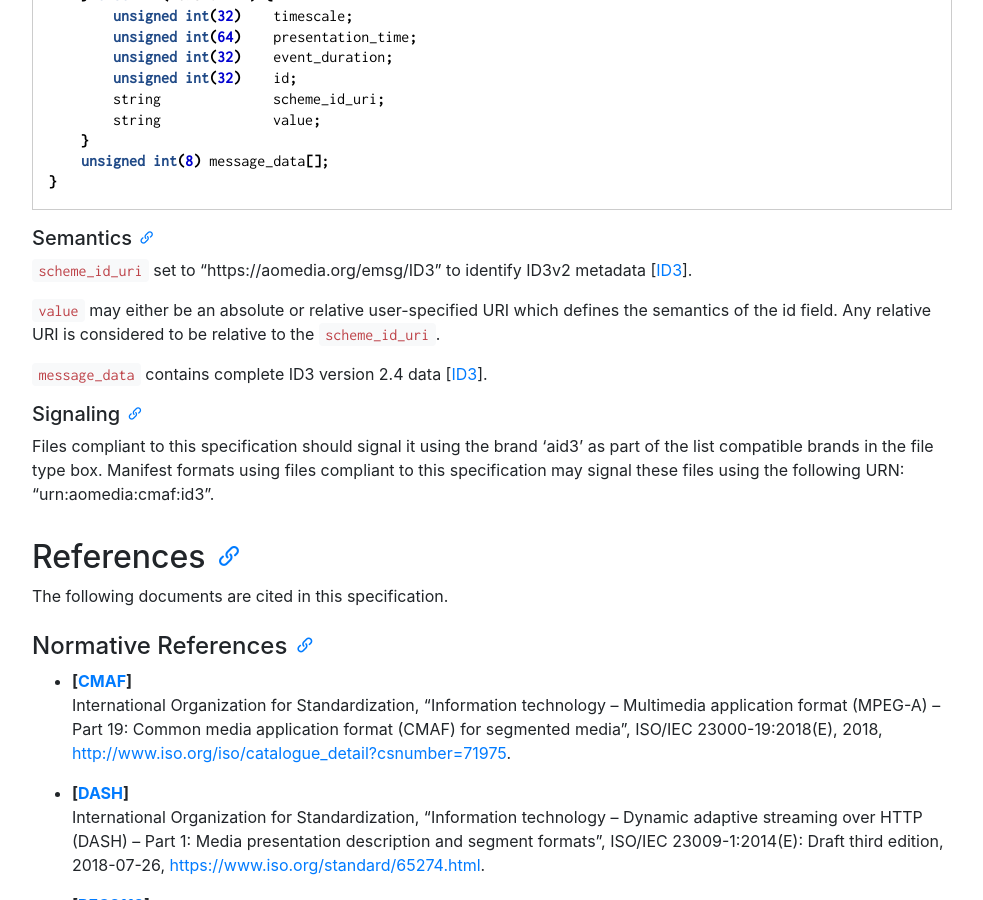
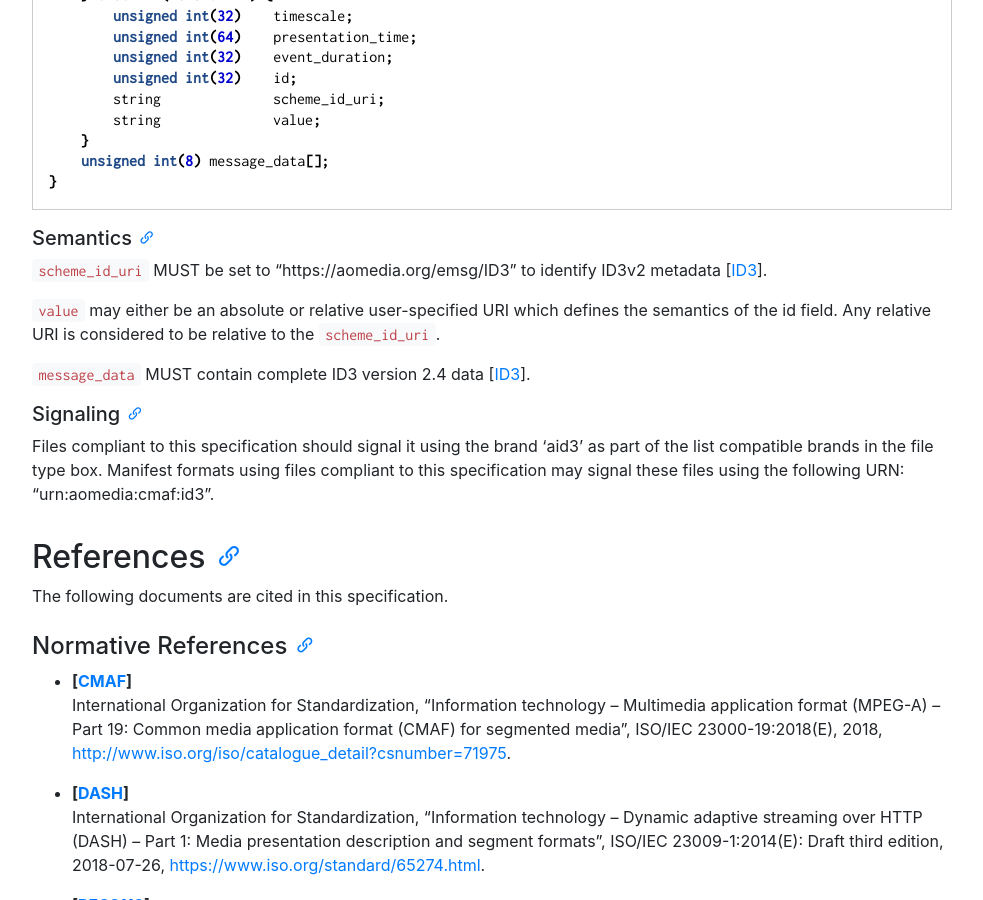
Before and after one commit to AOMediaCodec/id3-emsg, a Jekyll site: the page built from index.md, in a window 1280 px wide and 900 px high, scrolled down 2192 px. Shown: the whole window, without its empty margins (53-1036 px from the left). Built offline with Jekyll 4.4.1, drawn with Linux system fonts in a browser that asks for light colours; nearby versions of some CDN libraries.

Commit message:
Update av1-id3.md

```diff
--- a/av1-id3.md
+++ b/av1-id3.md
@@ -99,11 +99,11 @@ aligned(8) class DASHEventMessageBox extends FullBox('emsg', version, flags = 0)
 ##### Semantics
 {:.no_toc }
 
-`scheme_id_uri` set to "https://aomedia.org/emsg/ID3" to identify ID3v2 metadata \[[ID3]\].
+`scheme_id_uri` MUST be set to "https://aomedia.org/emsg/ID3" to identify ID3v2 metadata \[[ID3]\].
 
 `value` may either be an absolute or relative user-specified URI which defines the semantics of the id field. Any relative URI is considered to be relative to the `scheme_id_uri`.
 
-`message_data` contains complete ID3 version 2.4 data \[[ID3]\].
+`message_data` MUST contain complete ID3 version 2.4 data \[[ID3]\].
 
 ##### Signaling
 {:.no_toc }
```
